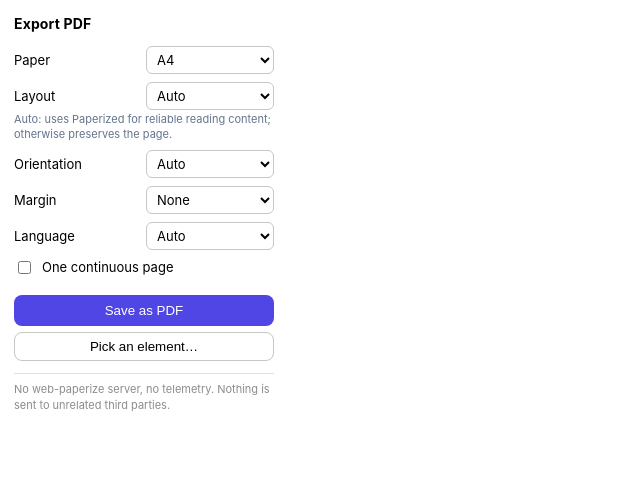
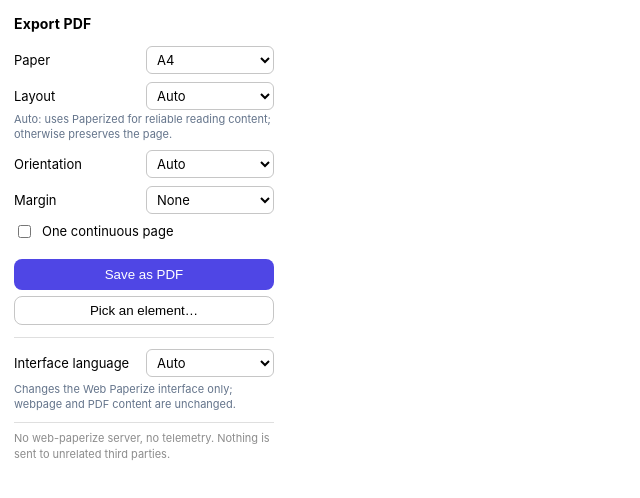
Before and after one commit to ckstar069/web-paperize, a website with bundled scripts: page src/popup/popup.html in a window 1280 px wide. Shown: the whole page, without its empty margins (0-640 px from the left). Built offline with nearby package versions, Linux system fonts and the light colour scheme; no server answers.

Commit message:
ui: separate interface language from export settings

```diff
--- a/src/i18n/messages.js
+++ b/src/i18n/messages.js
@@ -11,7 +11,7 @@
     'popup.layout': 'Layout',
     'popup.orientation': 'Orientation',
     'popup.margin': 'Margin',
-    'popup.language': 'Language',
+    'popup.language': 'Interface language',
     'popup.singlePage': 'One continuous page',
     'popup.save': 'Save as PDF',
     'popup.pick': 'Pick an element…',
@@ -33,6 +33,7 @@
     'hint.paperized': 'Paperized: reformats the main reading content for paper. Paperized output is portrait and paginated.',
     'hint.original': 'Original: preserves the webpage layout.',
     'hint.auto': 'Auto: uses Paperized for reliable reading content; otherwise preserves the page.',
+    'hint.interfaceLanguage': 'Changes the Web Paperize interface only; webpage and PDF content are unchanged.',
 
     'progress.starting': 'Starting…',
     'progress.exporting': 'Exporting…',
@@ -113,7 +114,7 @@
     'popup.layout': '布局',
     'popup.orientation': '方向',
     'popup.margin': '页边距',
-    'popup.language': '语言',
+    'popup.language': '界面语言',
     'popup.singlePage': '单张连续页面',
     'popup.save': '保存为 PDF',
     'popup.pick': '选择网页元素…',
@@ -135,6 +136,7 @@
     'hint.paperized': '纸张化：提取主要阅读内容并重新排版为适合纸张的格式。纸张化输出固定为纵向分页。',
     'hint.original': '原网页：保留网页当前布局。',
     'hint.auto': '自动：检测到可靠阅读内容时使用纸张化，否则保留原网页布局。',
+    'hint.interfaceLanguage': '仅更改 Web Paperize 界面语言，不影响网页或 PDF 内容。',
 
     'progress.starting': '正在开始…',
     'progress.exporting': '正在导出…',
--- a/src/popup/popup.css
+++ b/src/popup/popup.css
@@ -81,6 +81,22 @@
   background: rgba(128, 128, 128, 0.12);
 }
 
+.preferences {
+  margin-top: 12px;
+  padding-top: 11px;
+  border-top: 1px solid rgba(128, 128, 128, 0.25);
+}
+
+.preferences .row {
+  margin-bottom: 5px;
+}
+
+.preference-hint {
+  font-size: 11px;
+  line-height: 1.35;
+  color: #64748b;
+}
+
 .progress {
   margin-top: 12px;
 }
@@ -123,7 +139,7 @@
 }
 
 footer {
-  margin-top: 12px;
+  margin-top: 10px;
   padding-top: 8px;
   border-top: 1px solid rgba(128, 128, 128, 0.25);
   font-size: 11px;
--- a/src/popup/popup.html
+++ b/src/popup/popup.html
@@ -39,14 +39,6 @@
         <option value="wide" data-i18n="option.wide">Wide</option>
       </select>
     </label>
-    <label class="row"><span data-i18n="popup.language">Language</span>
-      <select id="uiLanguage">
-        <option value="auto" data-i18n="option.languageAuto">Auto</option>
-        <option value="zh-CN" data-i18n="option.languageZhCN">简体中文</option>
-        <option value="en" data-i18n="option.languageEn">English</option>
-      </select>
-    </label>
-
     <label class="row check">
       <input type="checkbox" id="singlePage">
       <span data-i18n="popup.singlePage">One continuous page</span>
@@ -60,6 +52,17 @@
 
     <button id="save" class="primary" data-i18n="popup.save">Save as PDF</button>
     <button id="pick" class="secondary" data-i18n="popup.pick">Pick an element…</button>
+
+    <section class="preferences" id="uiPreferences">
+      <label class="row"><span data-i18n="popup.language">Interface language</span>
+        <select id="uiLanguage">
+          <option value="auto" data-i18n="option.languageAuto">Auto</option>
+          <option value="zh-CN" data-i18n="option.languageZhCN">简体中文</option>
+          <option value="en" data-i18n="option.languageEn">English</option>
+        </select>
+      </label>
+      <div class="preference-hint" data-i18n="hint.interfaceLanguage">Changes the Web Paperize interface only; webpage and PDF content are unchanged.</div>
+    </section>
   </main>
   <footer data-i18n="popup.footer">No web-paperize server, no telemetry. Nothing is sent to unrelated third parties.</footer>
   <script type="module" src="popup.js"></script>
```
Also changed, not shown: docs/ARCHITECTURE.md (+2 -2 lines), tests/unit/i18n.test.mjs (+22 -0 lines), README.md.
